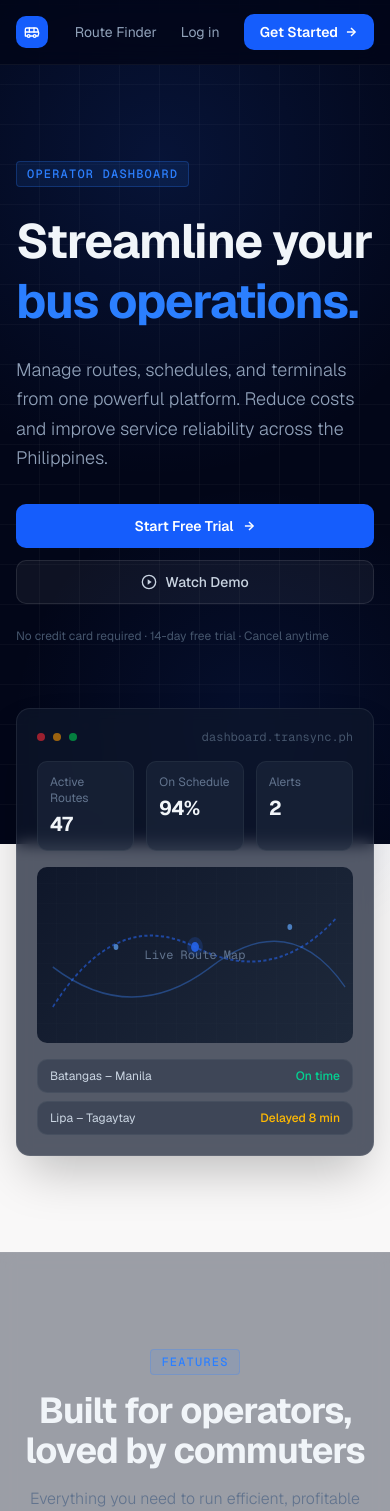
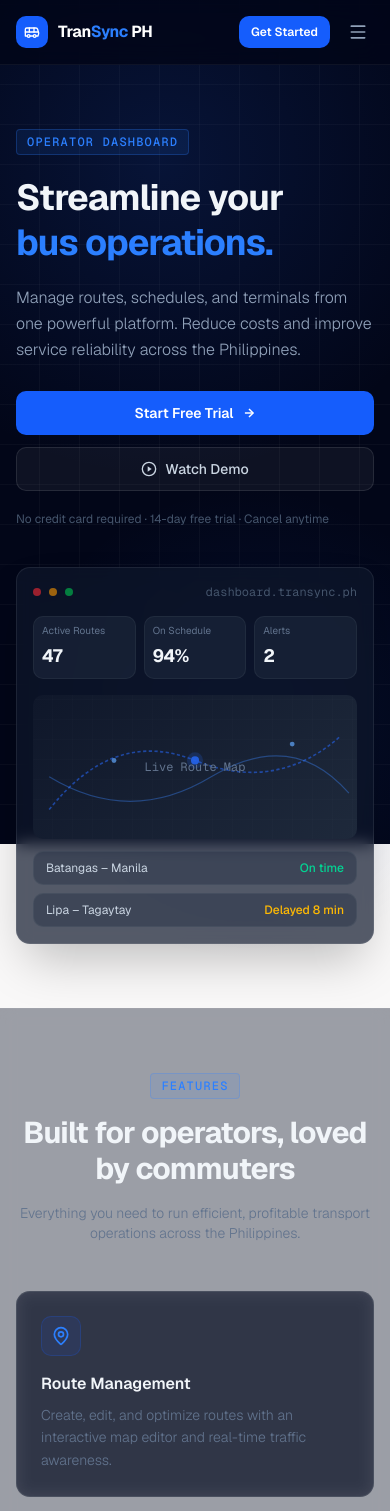
Before and after one commit to devmique/transyncph-b2b-saas-bus-operator-management-system, a Next.js app: page / in a window 390 px wide. Shown: the top 1511 px of the page. Built offline with nearby package versions, Linux system fonts and the light colour scheme; no server answers.

Commit message:
add menu to small device for responsiveness

```diff
--- a/app/page.tsx
+++ b/app/page.tsx
@@ -1,29 +1,31 @@
 'use client'
 
+import { useState } from 'react'
 import Link from 'next/link'
-import { MapPin, Clock, TrendingUp, Users, Zap, CheckCircle2, Bus} from 'lucide-react'
+import { MapPin, Clock, TrendingUp, Users, Zap, CheckCircle2, Bus, Menu, X } from 'lucide-react'
 
 export default function Home() {
+  const [mobileMenuOpen, setMobileMenuOpen] = useState(false)
+
   return (
     <main className="min-h-screen text-slate-100">
 
       {/* ── NAVIGATION ── */}
       <nav className="sticky top-0 z-50 border-b border-white/5 bg-slate-950/80 backdrop-blur-md">
         <div className="max-w-7xl mx-auto px-4 sm:px-6 lg:px-8 h-16 flex items-center justify-between">
+
+          {/* Logo */}
           <div className="flex items-center gap-2.5">
-
-            <div className="cursor-pointer w-8 h-8 bg-blue-600 rounded-lg flex items-center justify-center shrink-0">
-              <svg className="w-4 h-4 text-white" viewBox="0 0 24 24" fill="none" stroke="currentColor" strokeWidth="2" strokeLinecap="round" strokeLinejoin="round">
-                <Bus />
-              </svg>
+            <div className="w-8 h-8 bg-blue-600 rounded-lg flex items-center justify-center shrink-0">
+              <Bus className="w-4 h-4 text-white" />
             </div>
-
-            <span className="font-bold text-base tracking-tight text-white hidden sm:block">
+            <span className="font-bold text-base tracking-tight text-white">
               Tran<span className="text-blue-500">Sync</span> PH
             </span>
           </div>
 
-          <div className="flex items-center gap-6">
+          {/* Desktop nav */}
+          <div className="hidden md:flex items-center gap-6">
             <Link href="/map" className="text-sm text-slate-400 hover:text-white transition">
               Route Finder
             </Link>
@@ -40,27 +42,87 @@ export default function Home() {
               </svg>
             </Link>
           </div>
+
+          {/* Mobile: Get Started + hamburger */}
+          <div className="flex md:hidden items-center gap-3">
+            <Link
+              href="/register"
+              className="h-8 px-3 flex items-center justify-center bg-blue-600 hover:bg-blue-700 text-white text-xs font-semibold rounded-lg transition"
+            >
+              Get Started
+            </Link>
+            <button
+              onClick={() => setMobileMenuOpen(!mobileMenuOpen)}
+              className="cursor-pointer w-8 h-8 flex items-center justify-center text-slate-400 hover:text-white transition"
+              aria-label="Toggle menu"
+            >
+              {/* Animated hamburger ↔ X */}
+              <span className="relative w-5 h-5">
+                <Menu
+                  className={`w-5 h-5 absolute inset-0 transition-all duration-200 ${
+                    mobileMenuOpen ? 'opacity-0 rotate-90 scale-75' : 'opacity-100 rotate-0 scale-100'
+                  }`}
+                />
+                <X
+                  className={`w-5 h-5 absolute inset-0 transition-all duration-200 ${
+                    mobileMenuOpen ? 'opacity-100 rotate-0 scale-100' : 'opacity-0 -rotate-90 scale-75'
+                  }`}
+                />
+              </span>
+            </button>
+          </div>
+        </div>
+
+        {/* Mobile dropdown — absolute so it overlays the page without shifting content */}
+        <div
+          className={`md:hidden absolute top-full left-0 right-0 overflow-hidden transition-all duration-300 ease-in-out ${
+            mobileMenuOpen ? 'max-h-40 opacity-100' : 'max-h-0 opacity-0'
+          }`}
+        >
+          <div className="border-t border-white/5 bg-slate-950/95 backdrop-blur-md px-4 py-4 flex flex-col gap-1">
+            <Link
+              href="/map"
+              onClick={() => setMobileMenuOpen(false)}
+              className={`text-sm text-slate-400 hover:text-white transition-all duration-200 py-2.5 px-2 rounded-lg hover:bg-white/5 ${
+                mobileMenuOpen ? 'translate-y-0 opacity-100' : '-translate-y-1 opacity-0'
+              }`}
+              style={{ transitionDelay: mobileMenuOpen ? '60ms' : '0ms' }}
+            >
+              Route Finder
+            </Link>
+            <Link
+              href="/login"
+              onClick={() => setMobileMenuOpen(false)}
+              className={`text-sm text-slate-400 hover:text-white transition-all duration-200 py-2.5 px-2 rounded-lg hover:bg-white/5 ${
+                mobileMenuOpen ? 'translate-y-0 opacity-100' : '-translate-y-1 opacity-0'
+              }`}
+              style={{ transitionDelay: mobileMenuOpen ? '120ms' : '0ms' }}
+            >
+              Log in
+            </Link>
+          </div>
         </div>
       </nav>
 
       {/* ── HERO ── */}
       <section className="relative">
-        <div className="max-w-7xl mx-auto px-4 sm:px-6 lg:px-8 py-24 md:py-36">
-          <div className="grid md:grid-cols-2 gap-16 items-center">
+        <div className="max-w-7xl mx-auto px-4 sm:px-6 lg:px-8 py-16 sm:py-24 md:py-36">
+          <div className="grid md:grid-cols-2 gap-10 md:gap-16 items-center">
 
+            {/* Copy */}
             <div>
-              <span className="inline-block text-blue-500 text-xs font-mono font-medium tracking-widest uppercase bg-blue-500/10 border border-blue-500/25 px-2.5 py-1 rounded mb-6">
+              <span className="inline-block text-blue-500 text-xs font-mono font-medium tracking-widest uppercase bg-blue-500/10 border border-blue-500/25 px-2.5 py-1 rounded mb-5 sm:mb-6">
                 Operator Dashboard
               </span>
-              <h1 className="text-5xl md:text-6xl font-bold leading-tight tracking-tight text-slate-100 mb-6">
+              <h1 className="text-4xl sm:text-5xl md:text-6xl font-bold leading-tight tracking-tight text-slate-100 mb-5 sm:mb-6">
                 Streamline your<br />
                 <span className="text-blue-500">bus operations.</span>
               </h1>
-              <p className="text-lg font-light text-slate-400 leading-relaxed mb-8 max-w-md">
+              <p className="text-base sm:text-lg font-light text-slate-400 leading-relaxed mb-7 sm:mb-8 max-w-md">
                 Manage routes, schedules, and terminals from one powerful platform.
                 Reduce costs and improve service reliability across the Philippines.
               </p>
-              <div className="flex flex-col sm:flex-row gap-3 mb-6">
+              <div className="flex flex-col sm:flex-row gap-3 mb-5 sm:mb-6">
                 <Link
                   href="/register"
                   className="h-11 px-6 flex items-center justify-center gap-2 bg-blue-600 hover:bg-blue-700 active:scale-[0.99] text-white text-sm font-semibold rounded-lg transition"
@@ -83,29 +145,33 @@ export default function Home() {
             </div>
 
             {/* Dashboard mockup */}
-            <div className="bg-slate-900/70 backdrop-blur-sm border border-white/8 rounded-xl p-5 shadow-2xl">
+            <div className="bg-slate-900/70 backdrop-blur-sm border border-white/8 rounded-xl p-4 sm:p-5 shadow-2xl">
               <div className="flex items-center justify-between mb-4">
                 <div className="flex items-center gap-2">
                   <div className="w-2 h-2 rounded-full bg-red-500/60" />
                   <div className="w-2 h-2 rounded-full bg-amber-500/60" />
                   <div className="w-2 h-2 rounded-full bg-green-500/60" />
                 </div>
-                <div className="text-xs font-mono text-slate-600">dashboard.transync.ph</div>
+                <div className="text-xs font-mono text-slate-600 truncate ml-2">dashboard.transync.ph</div>
               </div>
-              <div className="grid grid-cols-3 gap-3 mb-4">
+
+              {/* Stats — 3-col on sm+, 3-col even on xs (compact) */}
+              <div className="grid grid-cols-3 gap-2 sm:gap-3 mb-4">
                 {[
                   { label: 'Active Routes', val: '47' },
                   { label: 'On Schedule', val: '94%' },
                   { label: 'Alerts', val: '2' },
                 ].map(({ label, val }) => (
-                  <div key={label} className="bg-slate-800/60 border border-white/5 rounded-lg p-3">
-                    <div className="text-xs text-slate-500 mb-1">{label}</div>
-                    <div className="text-xl font-bold text-slate-100 tracking-tight">{val}</div>
+                  <div key={label} className="bg-slate-800/60 border border-white/5 rounded-lg p-2 sm:p-3">
+                    <div className="text-[10px] sm:text-xs text-slate-500 mb-1 leading-tight">{label}</div>
+                    <div className="text-lg sm:text-xl font-bold text-slate-100 tracking-tight">{val}</div>
                   </div>
                 ))}
               </div>
+
+              {/* Map area */}
               <div
-                className="rounded-lg h-44 flex items-center justify-center relative overflow-hidden"
+                className="rounded-lg h-36 sm:h-44 flex items-center justify-center relative overflow-hidden"
                 style={{ background: 'linear-gradient(135deg, #0f172a 0%, #1e293b 100%)' }}
               >
                 <div
@@ -125,14 +191,16 @@ export default function Home() {
                 </svg>
                 <span className="relative text-xs text-slate-500 font-mono">Live Route Map</span>
               </div>
-              <div className="mt-4 space-y-2">
+
+              {/* Route rows */}
+              <div className="mt-3 sm:mt-4 space-y-2">
                 {[
                   { name: 'Batangas – Manila', status: 'On time', color: 'text-emerald-400' },
                   { name: 'Lipa – Tagaytay', status: 'Delayed 8 min', color: 'text-amber-400' },
                 ].map(({ name, status, color }) => (
-                  <div key={name} className="flex items-center justify-between bg-slate-800/40 border border-white/5 rounded-lg px-3 py-2">
-                    <span className="text-xs text-slate-300">{name}</span>
-                    <span className={`text-xs font-medium ${color}`}>{status}</span>
+                  <div key={name} className="flex items-center justify-between bg-slate-800/40 border border-white/5 rounded-lg px-3 py-2 gap-2">
+                    <span className="text-xs text-slate-300 truncate">{name}</span>
+                    <span className={`text-xs font-medium shrink-0 ${color}`}>{status}</span>
                   </div>
                 ))}
               </div>
@@ -142,34 +210,35 @@ export default function Home() {
       </section>
 
       {/* ── FEATURES ── */}
-      <section className="border-t border-white/5 py-24 bg-slate-900/40 backdrop-blur-sm">
+      <section className="border-t border-white/5 py-16 sm:py-24 bg-slate-900/40 backdrop-blur-sm">
         <div className="max-w-7xl mx-auto px-4 sm:px-6 lg:px-8">
-          <div className="text-center mb-16">
+          <div className="text-center mb-12 sm:mb-16">
             <span className="inline-block text-blue-500 text-xs font-mono font-medium tracking-widest uppercase bg-blue-500/10 border border-blue-500/25 px-2.5 py-1 rounded mb-4">
               Features
             </span>
-            <h2 className="text-4xl font-bold tracking-tight text-slate-100 mb-4">
+            <h2 className="text-3xl sm:text-4xl font-bold tracking-tight text-slate-100 mb-4">
               Built for operators, loved by commuters
             </h2>
-            <p className="text-slate-500 font-light max-w-xl mx-auto">
+            <p className="text-slate-500 font-light max-w-xl mx-auto text-sm sm:text-base">
               Everything you need to run efficient, profitable transport operations across the Philippines.
             </p>
           </div>
 
-          <div className="grid md:grid-cols-3 gap-5">
+          {/* 1-col → 2-col → 3-col */}
+          <div className="grid sm:grid-cols-2 md:grid-cols-3 gap-4 sm:gap-5">
             {[
-              { icon: MapPin, title: 'Route Management', description: 'Create, edit, and optimize routes with an interactive map editor and real-time traffic awareness.' },
-              { icon: Clock, title: 'Smart Scheduling', description: 'Automated scheduling that minimizes idle time and keeps your fleet moving efficiently.' },
-              { icon: Users, title: 'Driver Management', description: 'Track assignments, hours, and performance metrics for every driver in your fleet.' },
+              { icon: MapPin,     title: 'Route Management',    description: 'Create, edit, and optimize routes with an interactive map editor and real-time traffic awareness.' },
+              { icon: Clock,      title: 'Smart Scheduling',    description: 'Automated scheduling that minimizes idle time and keeps your fleet moving efficiently.' },
+              { icon: Users,      title: 'Driver Management',   description: 'Track assignments, hours, and performance metrics for every driver in your fleet.' },
               { icon: TrendingUp, title: 'Analytics Dashboard', description: 'Real-time insights into operations, on-time rates, and revenue performance.' },
-              { icon: MapPin, title: 'Public Terminal Map', description: 'A commuter-facing map so passengers can find routes, terminals, and schedules easily.' },
-              { icon: Zap, title: 'Live Notifications', description: 'Instant alerts for delays, incidents, and operational changes pushed to your team.' },
+              { icon: MapPin,     title: 'Public Terminal Map', description: 'A commuter-facing map so passengers can find routes, terminals, and schedules easily.' },
+              { icon: Zap,        title: 'Live Notifications',  description: 'Instant alerts for delays, incidents, and operational changes pushed to your team.' },
             ].map(({ icon: Icon, title, description }, i) => (
               <div
                 key={i}
-                className="group bg-slate-900/60 backdrop-blur-sm border border-white/8 rounded-xl p-7 hover:border-blue-600/40 hover:bg-slate-900/80 transition"
+                className="group bg-slate-900/60 backdrop-blur-sm border border-white/8 rounded-xl p-6 sm:p-7 hover:border-blue-600/40 hover:bg-slate-900/80 transition"
               >
-                <div className="w-10 h-10 bg-blue-600/10 border border-blue-600/20 rounded-lg flex items-center justify-center mb-5 group-hover:bg-blue-600/20 transition">
+                <div className="w-10 h-10 bg-blue-600/10 border border-blue-600/20 rounded-lg flex items-center justify-center mb-4 sm:mb-5 group-hover:bg-blue-600/20 transition">
                   <Icon className="w-5 h-5 text-blue-500" />
                 </div>
                 <h3 className="text-base font-semibold text-slate-100 mb-2">{title}</h3>
@@ -181,21 +250,22 @@ export default function Home() {
       </section>
 
       {/* ── PRICING ── */}
-      <section className="border-t border-white/5 py-24">
+      <section className="border-t border-white/5 py-16 sm:py-24">
         <div className="max-w-7xl mx-auto px-4 sm:px-6 lg:px-8">
-          <div className="text-center mb-16">
+          <div className="text-center mb-12 sm:mb-16">
             <span className="inline-block text-blue-500 text-xs font-mono font-medium tracking-widest uppercase bg-blue-500/10 border border-blue-500/25 px-2.5 py-1 rounded mb-4">
               Pricing
             </span>
-            <h2 className="text-4xl font-bold tracking-tight text-slate-100 mb-4">
+            <h2 className="text-3xl sm:text-4xl font-bold tracking-tight text-slate-100 mb-4">
               Simple, transparent pricing
             </h2>
-            <p className="text-slate-500 font-light">
+            <p className="text-slate-500 font-light text-sm sm:text-base">
               Choose the plan that fits your operation size.
             </p>
           </div>
 
-          <div className="grid md:grid-cols-3 gap-5">
+          {/* 1-col → 2-col → 3-col */}
+          <div className="grid sm:grid-cols-2 md:grid-cols-3 gap-4 sm:gap-5">
             {[
               {
                 name: 'Starter', price: '₱0', period: '/month',
@@ -218,7 +288,7 @@ export default function Home() {
             ].map((plan, i) => (
               <div
                 key={i}
-                className={`relative flex flex-col rounded-xl p-8 border transition backdrop-blur-sm ${
+                className={`relative flex flex-col rounded-xl p-7 sm:p-8 border transition backdrop-blur-sm ${
                   plan.highlighted
                     ? 'bg-blue-600/10 border-blue-600/50 shadow-xl shadow-blue-900/20'
                     : 'bg-slate-900/60 border-white/8'
@@ -226,22 +296,22 @@ export default function Home() {
               >
                 {plan.highlighted && (
                   <div className="absolute -top-3 left-1/2 -translate-x-1/2">
-                    <span className="bg-blue-600 text-white text-xs font-semibold px-3 py-1 rounded-full">
+                    <span className="bg-blue-600 text-white text-xs font-semibold px-3 py-1 rounded-full whitespace-nowrap">
                       Most Popular
                     </span>
                   </div>
                 )}
-                <div className="mb-6">
+                <div className="mb-5 sm:mb-6">
                   <h3 className="text-lg font-bold text-slate-100 mb-1">{plan.name}</h3>
                   <p className="text-xs text-slate-500">{plan.description}</p>
                 </div>
-                <div className="mb-6">
+                <div className="mb-5 sm:mb-6">
                   <span className="text-4xl font-bold text-slate-100 tracking-tight">{plan.price}</span>
                   <span className="text-sm text-slate-500 ml-1.5">{plan.period}</span>
                 </div>
                 <Link
                   href={plan.name !== 'Enterprise' ? '/register' : '/'}
-                  className={`h-10 flex items-center justify-center text-sm font-semibold rounded-lg transition mb-7 ${
+                  className={`h-10 flex items-center justify-center text-sm font-semibold rounded-lg transition mb-6 sm:mb-7 ${
                     plan.highlighted
                       ? 'bg-blue-600 hover:bg-blue-700 text-white'
                       : 'bg-white/5 hover:bg-white/10 border border-white/10 text-slate-300'
@@ -264,17 +334,17 @@ export default function Home() {
       </section>
 
       {/* ── CTA BANNER ── */}
-      <section className="border-t border-white/5 py-20">
+      <section className="border-t border-white/5 py-16 sm:py-20">
         <div className="max-w-3xl mx-auto px-4 text-center">
-          <h2 className="text-4xl font-bold tracking-tight text-slate-100 mb-4">
+          <h2 className="text-3xl sm:text-4xl font-bold tracking-tight text-slate-100 mb-4">
             Ready to transform your operations?
           </h2>
-          <p className="text-slate-500 font-light mb-8 text-lg">
+          <p className="text-slate-500 font-light mb-7 sm:mb-8 text-base sm:text-lg">
             Join transport operators across the Philippines who trust RouteSync PH to run their network.
           </p>
           <Link
             href="/register"
-            className="inline-flex items-center gap-2 h-12 px-8 bg-blue-600 hover:bg-blue-700 active:scale-[0.99] text-white text-sm font-semibold rounded-lg transition"
+            className="inline-flex items-center gap-2 h-12 px-6 sm:px-8 bg-blue-600 hover:bg-blue-700 active:scale-[0.99] text-white text-sm font-semibold rounded-lg transition"
           >
             Start Your Free Trial Today
             <svg className="w-4 h-4" viewBox="0 0 24 24" fill="none" stroke="currentColor" strokeWidth="2.5">
@@ -288,13 +358,9 @@ export default function Home() {
       <footer className="border-t border-white/5 bg-slate-950/80 backdrop-blur-sm py-8">
         <div className="max-w-7xl mx-auto px-4 sm:px-6 lg:px-8 flex flex-col sm:flex-row items-center justify-between gap-4">
           <div className="flex items-center gap-2">
-
-            <div className="cursor-pointer w-6 h-6 bg-blue-600 rounded flex items-center justify-center">
-              <svg className="w-3.5 h-3.5 text-white" viewBox="0 0 24 24" fill="none" stroke="currentColor" strokeWidth="2" strokeLinecap="round" strokeLinejoin="round">
-                <Bus/>
-              </svg>
+            <div className="w-6 h-6 bg-blue-600 rounded flex items-center justify-center">
+              <Bus className="w-3.5 h-3.5 text-white" />
             </div>
-
             <span className="text-sm font-bold text-slate-400">
               Tran<span className="text-blue-500">Sync</span> PH
             </span>
@@ -302,7 +368,7 @@ export default function Home() {
           <p className="text-xs text-slate-600">© 2025 RouteSync PH. All rights reserved.</p>
           <div className="flex items-center gap-5 text-xs text-slate-600">
             <Link href="/" className="hover:text-slate-400 transition">Privacy Policy</Link>
-            <Link href="/" className="hover:text-slate.400 transition">Terms of Service</Link>
+            <Link href="/" className="hover:text-slate-400 transition">Terms of Service</Link>
           </div>
         </div>
       </footer>
```
